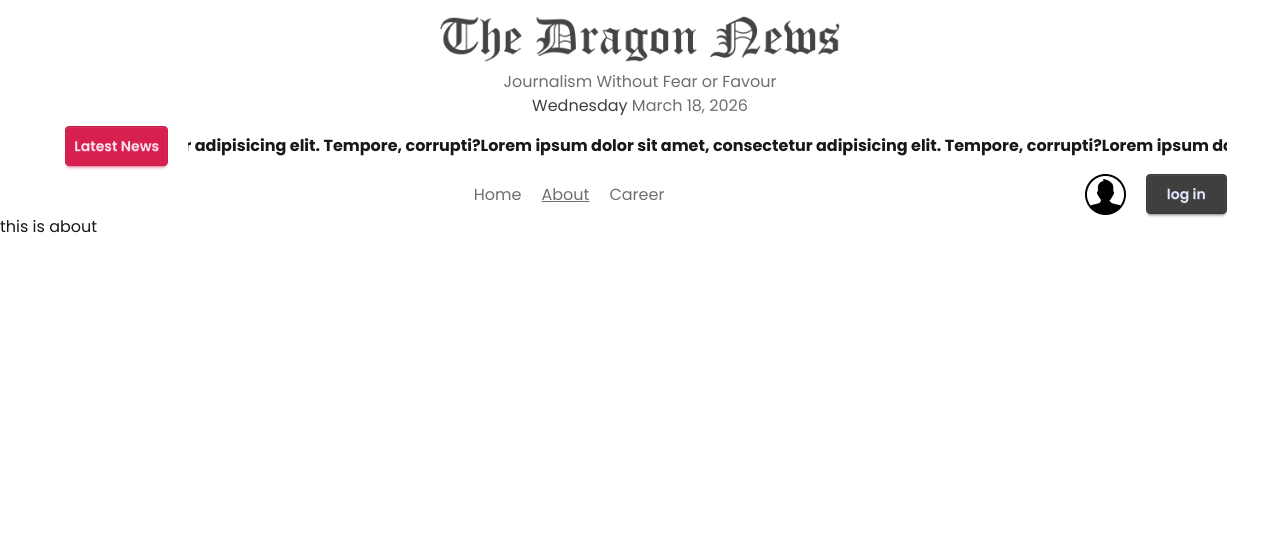
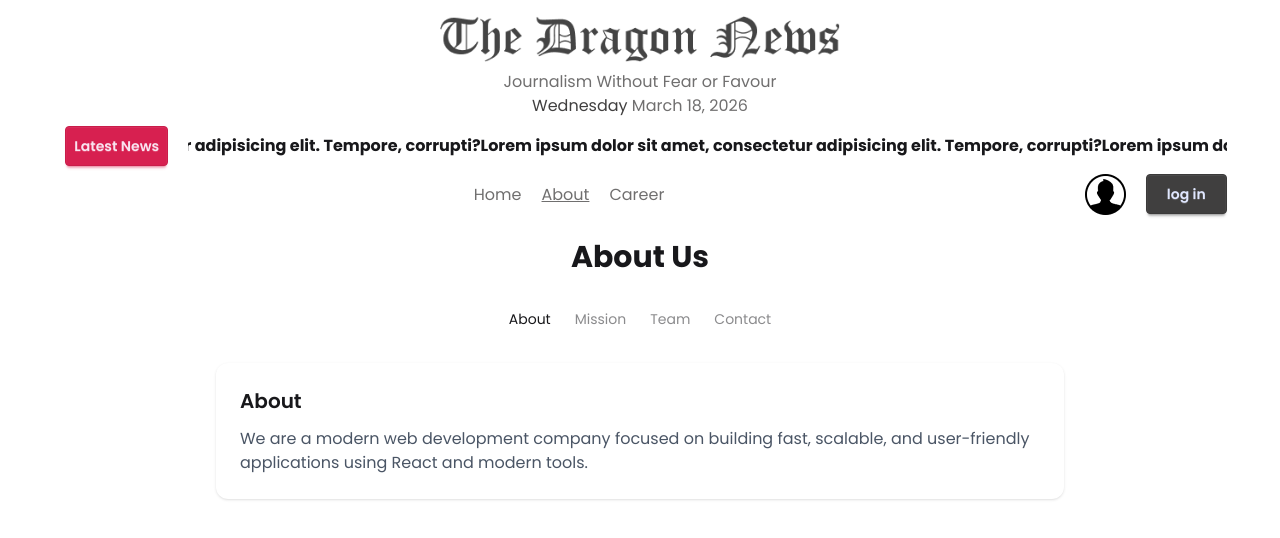
Before and after one commit to Raju-ahamed/daily-news, a React (Vite) app: page /about in a window 1280 px wide. Shown: the top 538 px of the page. Built offline with nearby package versions, Linux system fonts and the light colour scheme.

Commit message:
new file

```diff
--- a/src/Componet/About/About.jsx
+++ b/src/Componet/About/About.jsx
@@ -1,9 +1,65 @@
-import React from 'react';
+import React, { useState } from "react";
 
-const About = () => {
+const tabsData = [
+    {
+        id: "about",
+        title: "About",
+        content:
+            "We are a modern web development company focused on building fast, scalable, and user-friendly applications using React and modern tools.",
+    },
+    {
+        id: "mission",
+        title: "Mission",
+        content:
+            "Our mission is to empower developers and businesses by delivering high-quality digital solutions with cutting-edge technologies.",
+    },
+    {
+        id: "team",
+        title: "Team",
+        content:
+            "Our team consists of passionate developers, designers, and problem solvers who love building amazing products.",
+    },
+    {
+        id: "contact",
+        title: "Contact",
+        content:
+            "You can reach us anytime via email or social media. We are always open to collaboration.",
+    },
+];
+
+const About= () => {
+    const [activeTab, setActiveTab] = useState("about");
+
+    const activeContent = tabsData.find((tab) => tab.id === activeTab);
+
     return (
-        <div>
-            this is about
+        <div className="max-w-4xl mx-auto p-6">
+            {/* Title */}
+            <h2 className="text-3xl font-bold text-center mb-6">
+                About Us
+            </h2>
+
+            {/* Tabs */}
+            <div className="tabs tabs-boxed justify-center mb-6">
+                {tabsData.map((tab) => (
+                    <button
+                        key={tab.id}
+                        className={`tab ${activeTab === tab.id ? "tab-active" : ""
+                            }`}
+                        onClick={() => setActiveTab(tab.id)}
+                    >
+                        {tab.title}
+                    </button>
+                ))}
+            </div>
+
+            {/* Content */}
+            <div className="bg-base-200 p-6 rounded-xl shadow">
+                <h3 className="text-xl font-semibold mb-3">
+                    {activeContent.title}
+                </h3>
+                <p className="text-gray-600">{activeContent.content}</p>
+            </div>
         </div>
     );
 };
```
